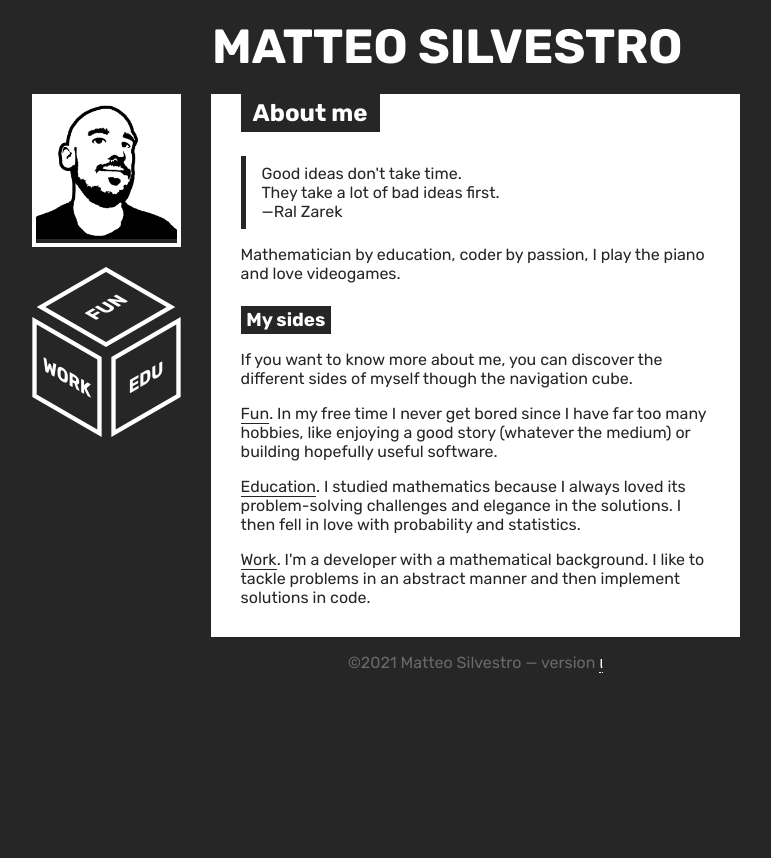
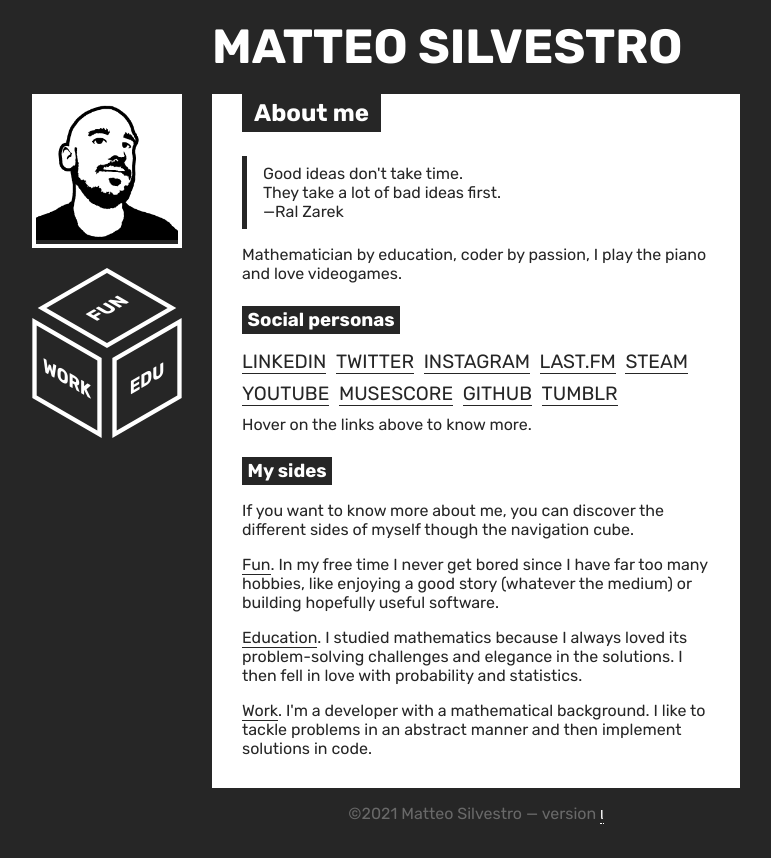
Before and after one commit to msilvestro/matteosilvestro, a Next.js app: page / in a window 1280 px wide. Shown: the top 858 px of the page, without its empty margins (254-1025 px from the left). Before the commit the page ends 800 px from the top, so only its background shows below. Built offline with nearby package versions, Linux system fonts and the light colour scheme.

Commit message:
Add social links into the index page

```diff
--- /dev/null
+++ b/src/components/SocialLinks.module.css
@@ -0,0 +1,14 @@
+ul.socialLinks {
+  margin: 0;
+  padding: 0;
+  display: flex;
+  flex-wrap: wrap;
+  list-style: none;
+}
+
+.socialLinks > li {
+  margin-right: 0.5em;
+  margin-bottom: 0.5em;
+  text-transform: uppercase;
+  font-size: 1.2em;
+}
--- /dev/null
+++ b/src/components/SocialLinks.tsx
@@ -0,0 +1,28 @@
+import styles from "./SocialLinks.module.css"
+
+type SocialLink = {
+  name: string
+  href: string
+  color?: string
+}
+
+type Props = {
+  socialLinks: Array<SocialLink>
+}
+
+const ActiveLink = ({ socialLinks }: Props) => {
+  return (
+    <p>
+      <ul className={styles.socialLinks}>
+        {socialLinks.map((socialLink) => (
+          <li>
+            <a href={socialLink.href}>{socialLink.name}</a>
+          </li>
+        ))}
+      </ul>
+      <span>Hover on the links above to know more.</span>
+    </p>
+  )
+}
+
+export default ActiveLink
--- a/src/pages/index.mdx
+++ b/src/pages/index.mdx
@@ -1,3 +1,5 @@
+import SocialLinks from "../components/SocialLinks"
+
 ## About me
 
 > Good ideas don't take time.
@@ -6,6 +8,22 @@
 
 Mathematician by education, coder by passion, I play the piano and love
 videogames.
+
+### Social personas
+
+<SocialLinks
+  socialLinks={[
+    { name: "LinkedIn", href: "https://www.linkedin.com/in/matteosilvestro/" },
+    { name: "Twitter", href: "https://twitter.com/msilvestro" },
+    { name: "Instagram", href: "https://www.instagram.com/msilvestro93" },
+    { name: "Last.fm", href: "http://www.lastfm.it/user/msilvestro" },
+    { name: "Steam", href: "http://steamcommunity.com/id/msilvestro/" },
+    { name: "YouTube", href: "https://www.youtube.com/c/MatteoSilvestro" },
+    { name: "MuseScore", href: "https://musescore.com/matteosilvestro" },
+    { name: "GitHub", href: "https://github.com/msilvestro" },
+    { name: "Tumblr", href: "https://mattlovelace.tumblr.com" },
+  ]}
+/>
 
 ### My sides
 
--- a/src/styles.css
+++ b/src/styles.css
@@ -108,6 +108,7 @@ nav > ul {
 }
 
 .content {
+  flex: 1;
   margin: 0 30px;
 }
 
```
